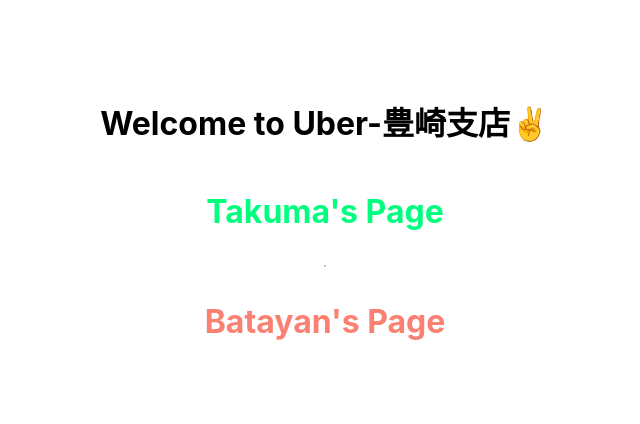
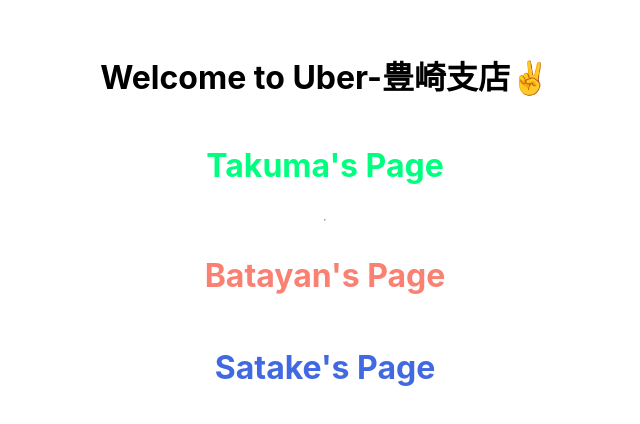
Before and after one commit to Hattori-Takuma/idobatakaigi, a React (Create React App) app: page / in a window 1280 px wide. Shown: the part 178-602 px from the top of the page, without its empty margins (315-955 px from the left). Built offline with nearby package versions, Linux system fonts and the light colour scheme.

Commit message:
satake page 作成

```diff
--- a/src/App.css
+++ b/src/App.css
@@ -18,3 +18,9 @@
   color: salmon;
   cursor: pointer;
 }
+
+.individual-page-satake {
+  font-size: 2rem;
+  color: royalblue;
+  cursor: pointer;
+}
--- a/src/App.js
+++ b/src/App.js
@@ -16,6 +16,9 @@
       <h2
         onClick={() => movePage("btlogin")}
         className="individual-page-batayan">Batayan's Page</h2>
+      <h2
+        onClick={() => movePage("stlogin")}
+        className="individual-page-satake">Satake's Page</h2>
     </div>
   );
 }
--- /dev/null
+++ b/src/pages/StChat.js
@@ -0,0 +1,12 @@
+import React from 'react';
+import { useParams } from 'react-router-dom';
+const StChat = () => {
+  const { name } = useParams()
+  return (
+    <div>
+      <h1>{name}'s page</h1>
+    </div>
+  );
+};
+
+export default StChat;
--- /dev/null
+++ b/src/pages/StLogin.js
@@ -0,0 +1,21 @@
+import React from 'react';
+import { useNavigate } from "react-router-dom";
+
+const StLogin = () => {
+  const navigate = useNavigate();
+  const movePage = (path) => {
+    navigate(`${path}`);
+  }
+  return (
+    <div>
+      <h1>Satake's page</h1>
+      <button
+        onClick={() => movePage("/st/chat-page/satake")}
+      >
+        login
+      </button>
+    </div>
+  );
+};
+
+export default StLogin;
--- a/src/routes/PageRouter.js
+++ b/src/routes/PageRouter.js
@@ -3,6 +3,9 @@
 import App from '../App';
 import BtLogin from '../pages/BtLogin';
 import TkLogin from '../pages/TkLogin';
+import StLogin from '../pages/StLogin';
+import StChat from '../pages/StChat';
+
 const PageRouter = () => {
   return (
     <Router>
@@ -10,6 +13,8 @@
         <Route path="*" element={<App />} />
         <Route path="/btlogin" element={<BtLogin />} />
         <Route path="/tklogin" element={<TkLogin />} />
+        <Route path="/stlogin" element={<StLogin />} />
+        <Route path="/st/chat-page/:name" element={<StChat />} />
       </Routes>
     </Router>
   );
```
